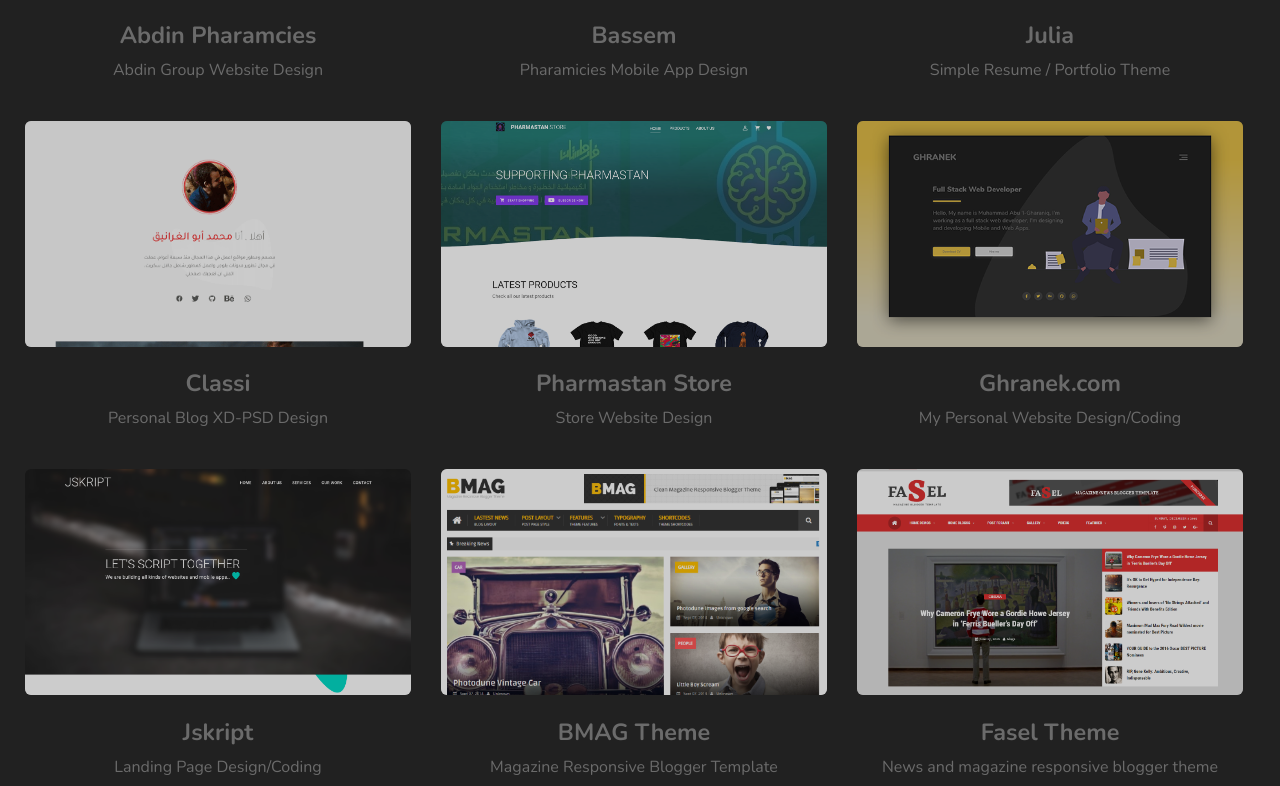
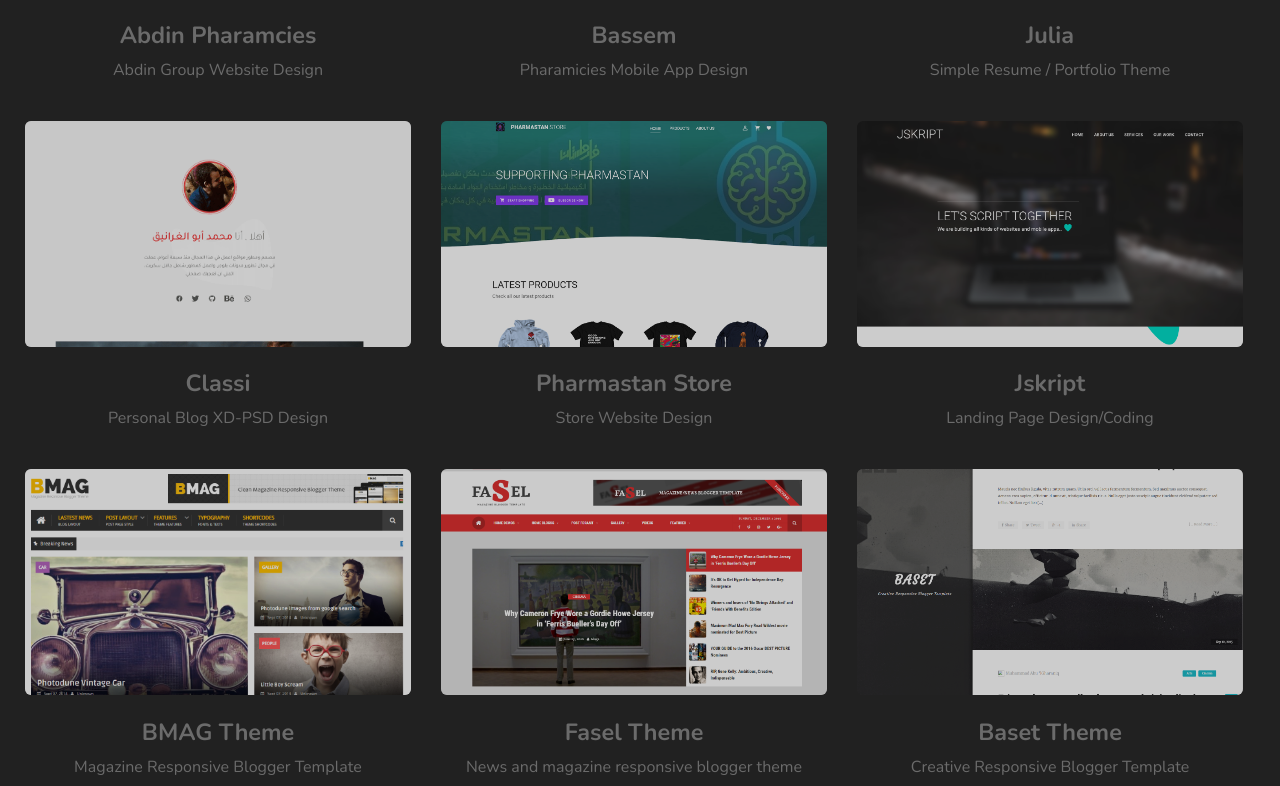
Before and after one commit to midoghranek/ghranek, a React (Create React App) app: page /portfolio in a window 1280 px wide. Shown: the part 794-1580 px from the top of the page. Built offline with nearby package versions, Linux system fonts and the light colour scheme.

Commit message:
remove ghranek.com from portfolio

```diff
--- a/package.json
+++ b/package.json
@@ -37,7 +37,7 @@
     "node-sass": "^4.14.1",
     "react": "^16.9.0",
     "react-dom": "^16.9.0",
-    "react-helmet": "^5.2.1",
+    "react-helmet": "^6.1.0",
     "react-router-dom": "^5.1.2",
     "react-scripts": "3.1.2"
   },
--- a/src/constants/portfolio.js
+++ b/src/constants/portfolio.js
@@ -50,12 +50,6 @@ const portfolio = [
     title: "Pharmastan Store",
     description: "Store Website Design",
     link: "https://www.behance.net/gallery/88599837/PharmastanStore-Website",
-  },
-  {
-    image: require("../assets/images/portfolio/3.png"),
-    title: "Ghranek.com",
-    description: "My Personal Website Design/Coding",
-    link: "https://ghranek.com",
   },
   {
     image: require("../assets/images/portfolio/4.png"),
```
Also changed, not shown: 1 other file (tests, documents, lock files or other folders).
